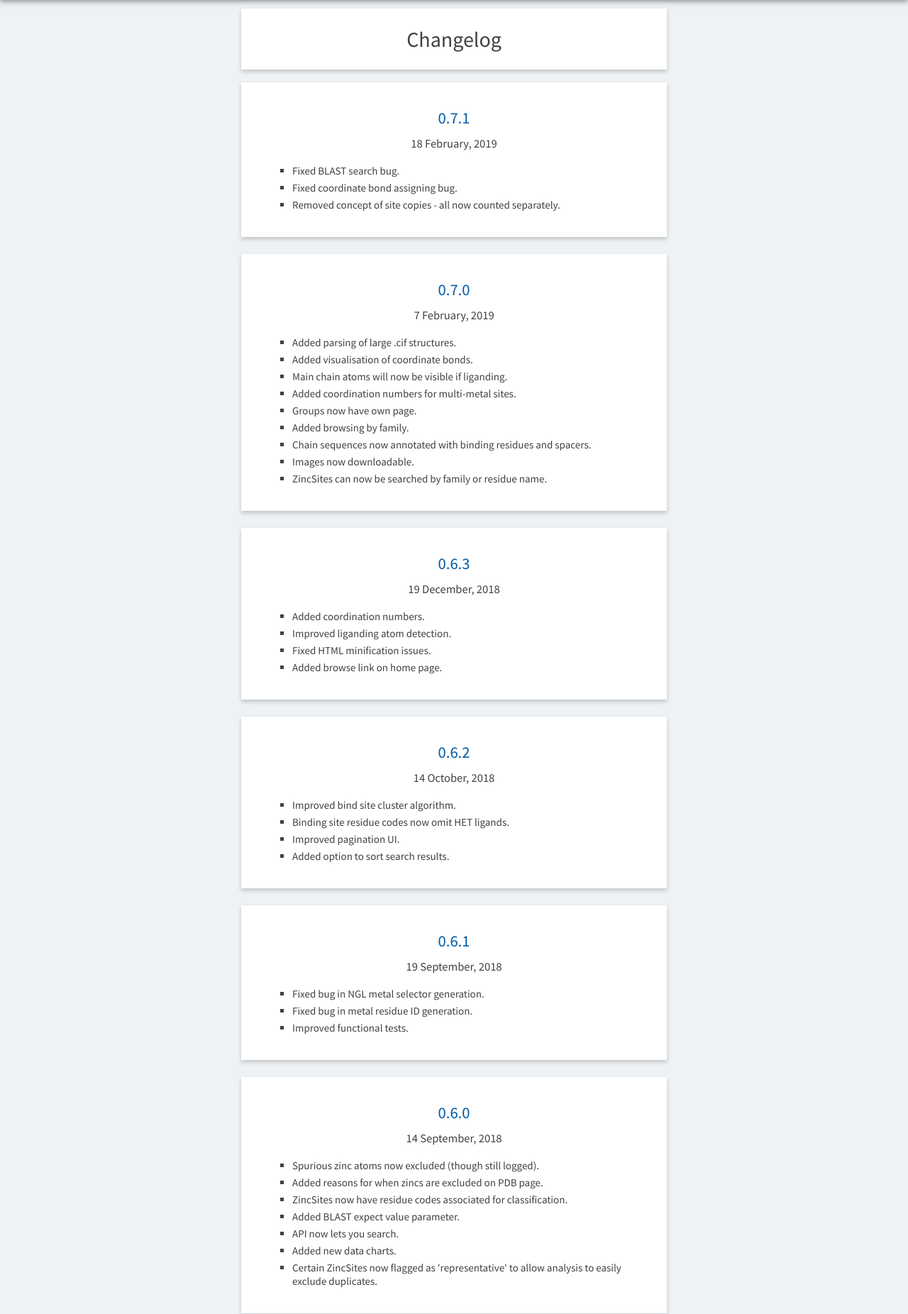
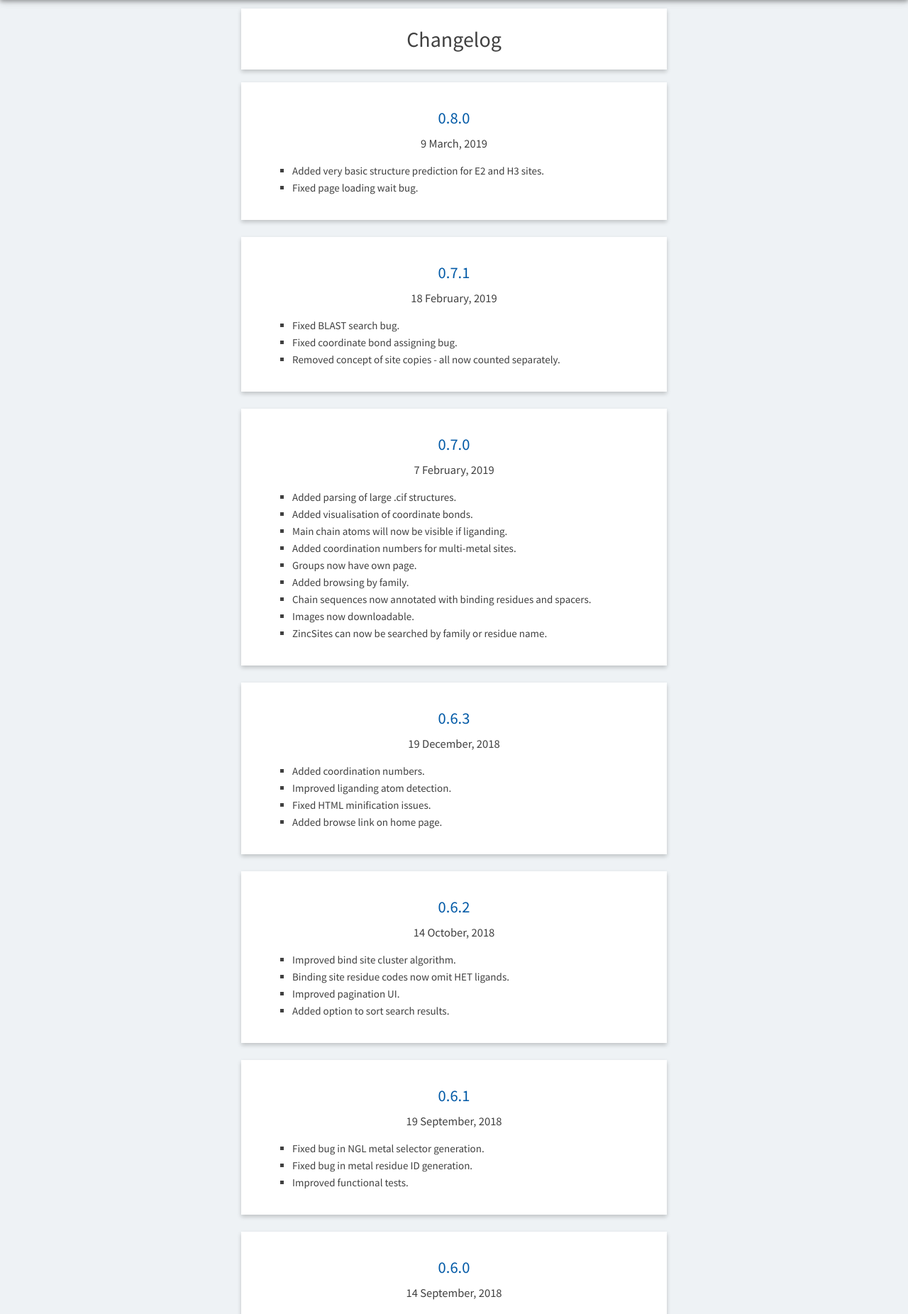
Before and after one commit to samirelanduk/ZincBindDB, a Django app: template core/templates/changelog.html in a window 1280 px wide. Shown: the part 50-1902 px from the top of the page at 71% size. Run offline with Django 3.2, Linux system fonts and the light colour scheme; the template is opened without the code that fills it, so the values that code supplies are empty; style sheets or scripts are compiled from the project's sources; some libraries are stand-ins or nearby versions.

Commit message:
0.8 changelog

```diff
--- a/core/templates/changelog.html
+++ b/core/templates/changelog.html
@@ -5,6 +5,16 @@
 {% block main %}
 <div class="small-column-container">
     <h1>Changelog</h1>
+
+    <div class="box release">
+      <h2><a href="https://github.com/samirelanduk/ZincBind/tree/v0.8"
+         target="_blank">0.8.0</a></h2>
+      <div class="release-date">9 March, 2019</div>
+      <ul>
+        <li>Added very basic structure prediction for E2 and H3 sites.</li>
+        <li>Fixed page loading wait bug.</li>
+      </ul>
+    </div>
 
     <div class="box release">
       <h2><a href="https://github.com/samirelanduk/ZincBind/tree/v0.7.1"
```
